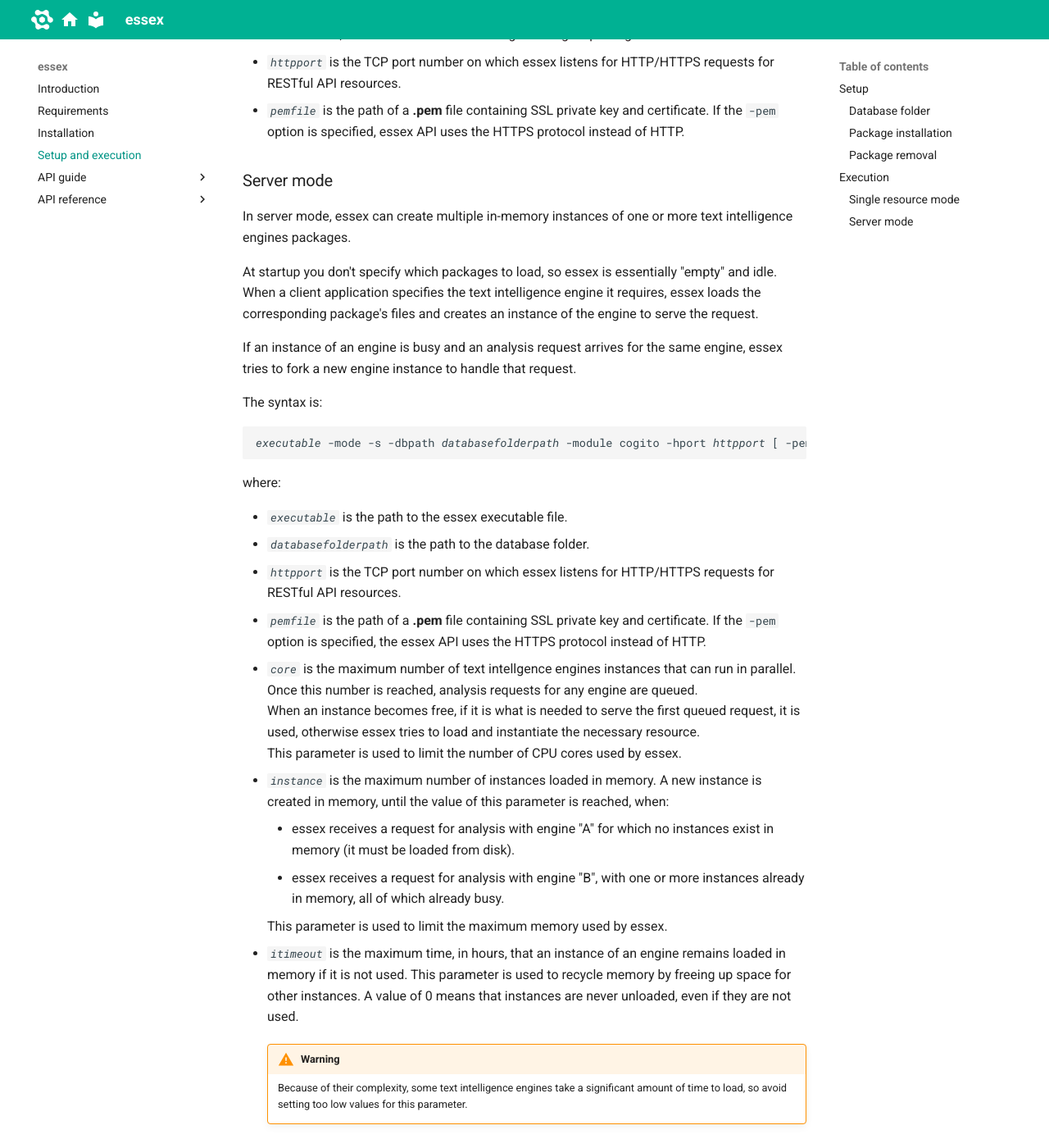
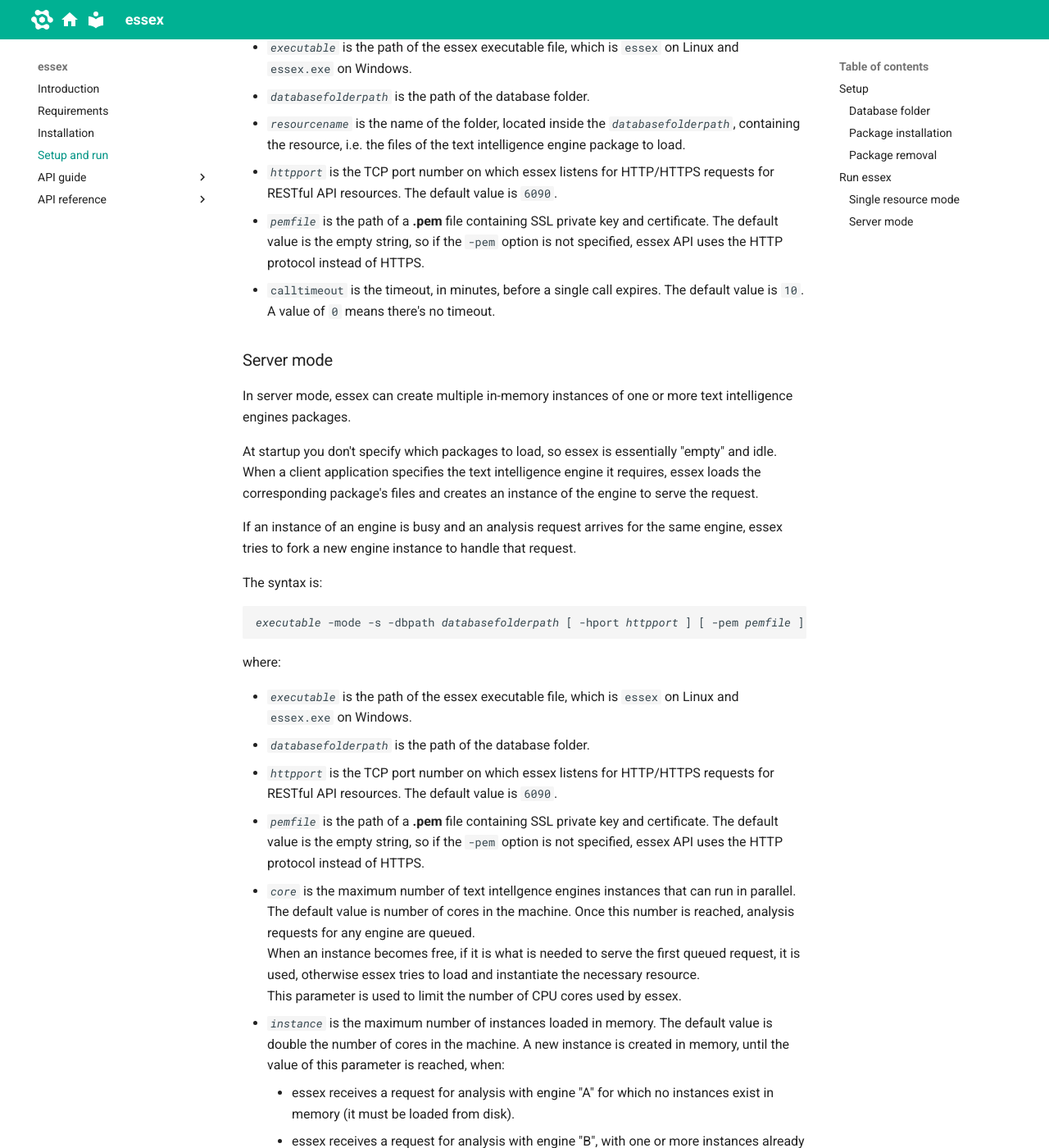
Before and after one commit to avarone-github/essex, an MkDocs documentation site: the page built from docs/setup-run/index.md, in a window 1280 px wide and 1400 px high, scrolled down 2560 px. Shown: the whole window at 82% size. Built offline with MkDocs 1.6.1 and Material for MkDocs 9.7.7, drawn with Linux system fonts in a browser that asks for light colours; some of the changed text lies outside the part shown.

Commit message:
Parameters default values, difference in requests between modes

```diff
--- a/docs/setup-execution/index.md
+++ b/docs/setup-run/index.md
@@ -1,4 +1,4 @@
-# Setup and execution
+# Setup and run
 
 ## Setup
 
@@ -28,8 +28,8 @@
 
 where:
 
-- _`executable`_ is the path to the essex executable file.
-- _`databasefolderpath`_ is the path to the database folder.
+- _`executable`_ is the path of the essex executable file.
+- _`databasefolderpath`_ is the path of the database folder.
 - `cpkfilepath` is the path of the **.cpk** file
 
 In response to this command, essex creates in the database folder indicated by `databasefolderpath` a subfolder corresponding to the expansion of the **.cpk** file. The subfolder name, also called the **resource name**, is the name of the **.cpk** file without the extension.
@@ -44,13 +44,16 @@
 
 where:
 
-- _`executable`_ is the path to the essex executable file.
-- _`databasefolderpath`_ is the path to the database folder.
+- _`executable`_ is the path of the essex executable file.
+- _`databasefolderpath`_ is the path of the database folder.
 - `resourcename` is the name of the resource, i.e. the subfolder of `databasefolderpath` in which the CPK package was previously installed.
 
 In response to this command, essex removes the `resourcename` package folder from the the database folder indicated by `databasefolderpath`.
 
-## Execution
+## Run essex
+
+Essex can run in different modes. Depending on the mode, the format of the [request](../reference/requests/index.md) may change.
+Execution mode is determined by the `mode` option which default value is `s`.
 
 ### Single resource mode
 
@@ -60,15 +63,16 @@
 
 The syntax is:
 
-<pre><code><i>executable</i> -mode -r -dbpath <i>databasefolderpath</i> -module cogito -resource <i>resourcename</i> -hport <i>httpport</i> [ -pem <i>pemfile</i> ]</code></pre>
+<pre><code><i>executable</i> -mode -r -dbpath <i>databasefolderpath</i> -resource <i>resourcename</i> [ -hport <i>httpport</i> ] [ -pem <i>pemfile</i> ] [ -ctimeout <i>calltimeout</i> ]</code></pre>
 
 where:
 
-- _`executable`_ is the path to the essex executable file.
-- _`databasefolderpath`_ is the path to the database folder.
+- _`executable`_ is the path of the essex executable file, which is `essex` on Linux and `essex.exe` on Windows.
+- _`databasefolderpath`_ is the path of the database folder.
 - _`resourcename`_ is the name of the folder, located inside the _`databasefolderpath`_, containing the resource, i.e. the files of the text intelligence engine package to load.
-- _`httpport`_ is the TCP port number on which essex listens for HTTP/HTTPS requests for RESTful API resources.
-- _`pemfile`_ is the path of a **.pem** file containing SSL private key and certificate. If the `-pem` option is specified, essex API uses the HTTPS protocol instead of HTTP.
+- _`httpport`_ is the TCP port number on which essex listens for HTTP/HTTPS requests for RESTful API resources. The default value is `6090`.
+- _`pemfile`_ is the path of a **.pem** file containing SSL private key and certificate. The default value is the empty string, so if the `-pem` option is not specified, essex API uses the HTTP protocol instead of HTTPS.
+- `calltimeout` is the timeout, in minutes, before a single call expires. The default value is `10`. A value of `0` means there's no timeout.
 
 ### Server mode
 
@@ -80,25 +84,29 @@
 
 The syntax is:
 
-<pre><code><i>executable</i> -mode -s -dbpath <i>databasefolderpath</i> -module cogito -hport <i>httpport</i> [ -pem <i>pemfile</i> ] -core <i>cores</i> -instance <i>instances</i> -itimeout <i>instancetimeout</i></code></pre>
+<pre><code><i>executable</i> -mode -s -dbpath <i>databasefolderpath</i> [ -hport <i>httpport</i> ] [ -pem <i>pemfile</i> ] [ -core <i>cores</i>  ] [ -instance <i>instances</i> ] [ -itimeout <i>instancetimeout</i> ] [ -ctimeout <i>calltimeout</i> ]</code></pre>
 
 where:
 
-- _`executable`_ is the path to the essex executable file.
-- _`databasefolderpath`_ is the path to the database folder.
-- _`httpport`_ is the TCP port number on which essex listens for HTTP/HTTPS requests for RESTful API resources.
-- _`pemfile`_ is the path of a **.pem** file containing SSL private key and certificate. If the `-pem` option is specified, the essex API uses the HTTPS protocol instead of HTTP.
-- _`core`_ is the maximum number of text intellgence engines instances that can run in parallel.
+- _`executable`_ is the path of the essex executable file, which is `essex` on Linux and `essex.exe` on Windows.
+- _`databasefolderpath`_ is the path of the database folder.
+- _`httpport`_ is the TCP port number on which essex listens for HTTP/HTTPS requests for RESTful API resources. The default value is `6090`.
+- _`pemfile`_ is the path of a **.pem** file containing SSL private key and certificate. The default value is the empty string, so if the `-pem` option is not specified, essex API uses the HTTP protocol instead of HTTPS.
+- _`core`_ is the maximum number of text intellgence engines instances that can run in parallel.  The default value is number of cores in the machine.
 	Once this number is reached, analysis requests for any engine are queued.
 	When an instance becomes free, if it is what is needed to serve the first queued request, it is used, otherwise essex tries to load and instantiate the necessary resource.
 	This parameter is used to limit the number of CPU cores used by essex.
-- _`instance`_ is the maximum number of instances loaded in memory. A new instance is created in memory, until the value of this parameter is reached, when:
+- _`instance`_ is the maximum number of instances loaded in memory. The default value is double the number of cores in the machine.
+	A new instance is created in memory, until the value of this parameter is reached, when:
 	- essex receives a request for analysis with engine "A" for which no instances exist in memory (it must be loaded from disk).
 	- essex receives a request for analysis with engine "B", with one or more instances already in memory, all of which already busy.
 
 	This parameter is used to limit the maximum memory used by essex.
 
-- _`itimeout`_ is the maximum time, in hours, that an instance of an engine remains loaded in memory if it is not used. This parameter is used to recycle memory by freeing up space for other instances. A value of 0 means that instances are never unloaded, even if they are not used.
+- _`itimeout`_ is the maximum time, in hours, that an instance of an engine remains loaded in memory if it is not used. The default value is `1`.
+	This parameter is used to recycle memory by freeing up space for other instances. A value of `0` means that instances are never unloaded, even if they are not used.
 
 	!!! warning
 		Because of their complexity, some text intelligence engines take a significant amount of time to load, so avoid setting too low values for this parameter.
+
+- `calltimeout` is the timeout, in minutes, before a single call expires. The default value is `10`. Value `0` means no timeout.
--- a/mkdocs.yml
+++ b/mkdocs.yml
@@ -29,7 +29,7 @@
 #          - 3. Make your first call: quick-start/first-call/index.md
     - Requirements: requirements/index.md
     - Installation: installation/index.md
-    - Setup and execution: setup-execution/index.md
+    - Setup and run: setup-run/index.md
     - API guide:
           - Overview: guide/index.md
           - Document analysis:
```
Also changed, not shown: docs/index.md (+1 -1 lines), docs/reference/requests/index.md (+1 -1 lines), docs/setup-run/compressed-folder.png (renamed from docs/setup-execution/compressed-folder.png), docs/setup-run/database.png (renamed from docs/setup-execution/database.png), docs/setup-run/studio-deployment.png (renamed from docs/setup-execution/studio-deployment.png), docs/setup-run/studio-icon.png (renamed from docs/setup-execution/studio-icon.png), 2 other files.
